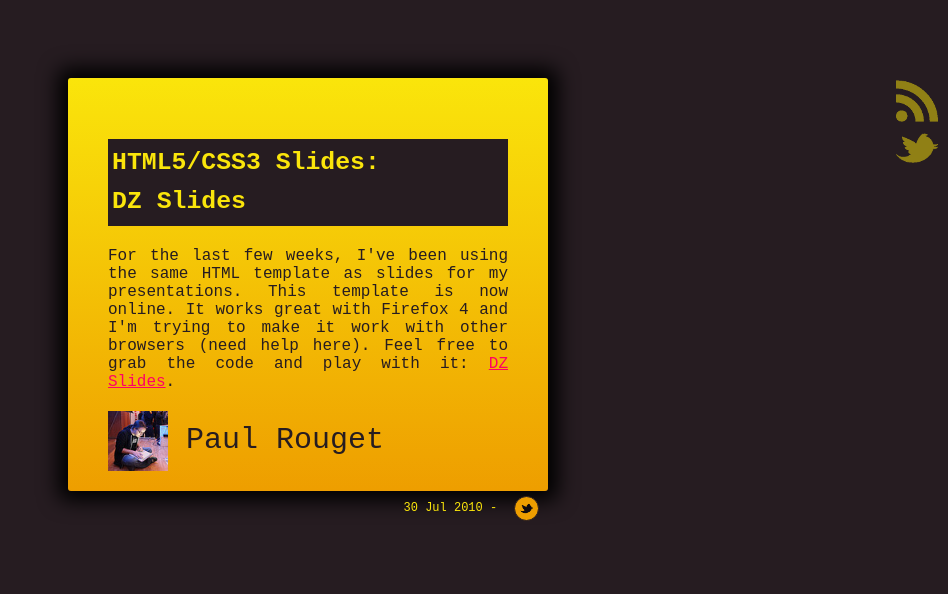
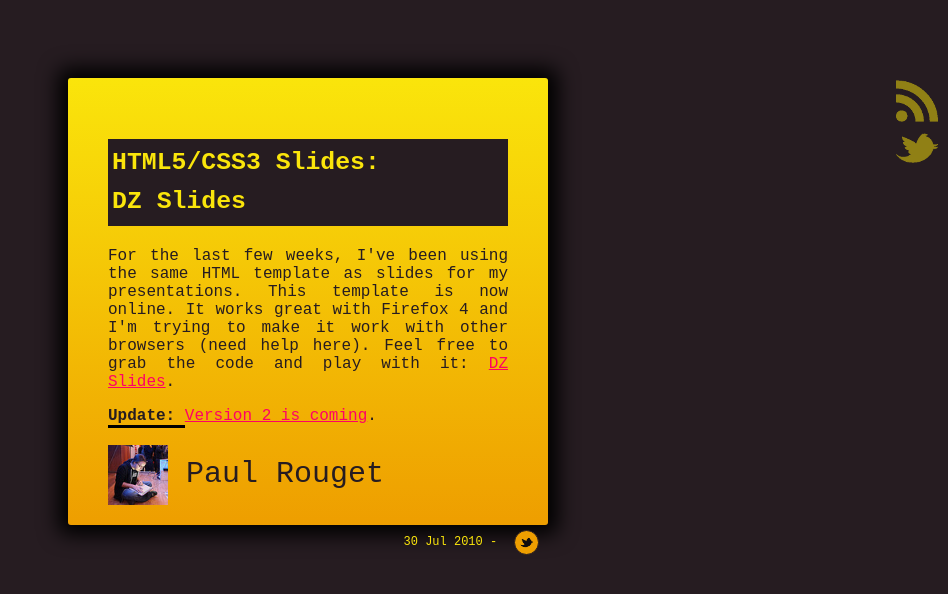
Before and after one commit to paulrouget/paulrouget.github.com, a Jekyll site: the page built from _posts/2010-07-30-introdzslides.html, in a window 1280 px wide. Shown: the top 594 px of the page, without its empty margins (332-1280 px from the left). Built offline with Jekyll 4.4.1, drawn with Linux system fonts in a browser that asks for light colours; some web fonts are replaced.

Commit message:
update post

```diff
--- a/_posts/2010-07-30-introdzslides.html
+++ b/_posts/2010-07-30-introdzslides.html
@@ -10,4 +10,6 @@
 slides for my presentations. This template is now online.
 It works great with Firefox 4 and I'm trying to make it work
 with other browsers (need help here). Feel free to grab the
-code and play with it: <a href="https://bitbucket.org/paul/dzslides/src">DZ Slides</a>.</p>
+code and play with it: <a href="http://paulrouget.com/dzslides/">DZ Slides</a>.</p>
+
+<strong>Update: </strong> <a href="http://paulrouget.com/e/dzslides2beta/">Version 2 is coming</a>.
```
